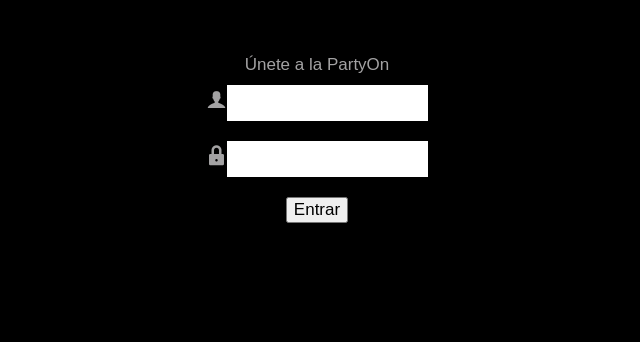
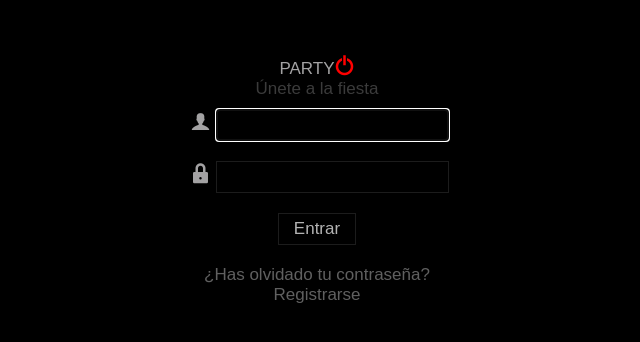
Before and after one commit to jdodev/partyon, a Django app: page /login/ in a window 1280 px wide. Shown: the top 342 px of the page, without its empty margins (323-963 px from the left). Run offline with Django 3.2, Linux system fonts and the light colour scheme; the visitor is signed in with stand-in values (Sample User, id 1); parts of the project's set-up code (start-up, migrations or seed data) failed here and were passed over; some libraries are stand-ins or nearby versions; some web fonts are replaced.

Commit message:
cambios formulario login

```diff
--- a/webapp/static/css/estilos.css
+++ b/webapp/static/css/estilos.css
@@ -32,6 +32,12 @@ footer ul li a{color:rgba(255,255,255,0.6)}
 .input{background:#000;border-top:1px solid #191919;border:0;color:#ff69b4;font-size:16px;margin-top:20px;padding-top:0;padding:1em;width:90%}
 #formulario{padding-top:30px}
 #formulario .combobox{background:0;font-size:14px;padding:10px 10px 10px 10px;border-radius:0;border:0;color:#bbb;line-height:1;-webkit-appearance:none}
+#formLogin .icon-lock{padding:5px}
+input{background:#000}
+#contenido #formLogin input{color:#ff69b4;border:1px solid #1c1c1c;padding:5px}
+#contenido #formLogin .icon-user{padding:5px}
+#contenido #formLogin #boton{background:0;border:1;color:#b3b3b3;padding:5px 15px 5px 15px}
+.icon-switch:before{color:#f00;content:"\e605"}
 .icon-location{padding-left:20px}
 .icono{font-size:20px;text-align:center}
 .letraicono{font-size:11px !important}
@@ -39,7 +45,7 @@ footer ul li a{color:rgba(255,255,255,0.6)}
 #contenido{padding-top:55px;padding-bottom:45px}
 #contenido #formLogin{text-align:center}
 #contenido #formLogin #user,#pass{font-size:14px;padding:10px 10px 10px 10px;border-radius:1;border:0;color:#bbb;line-height:1;margin-left:0 10px 0 10px;-webkit-appearance:none}
-#contenido #formLogin .titulo{padding-bottom:10px}
+#contenido #formLogin .titulo{color:#3b3b3b;padding-bottom:10px}
 .login{padding-top:990px}
 #contenido #configure{text-align:right}
 #contenido #info{color:#fff;text-align:center}
--- a/webapp/static/css/estilos.styl
+++ b/webapp/static/css/estilos.styl
@@ -111,6 +111,33 @@ footer ul li a{
    -webkit-appearance: none;
 
 }
+#formLogin .icon-lock{
+	padding:5px;
+}
+input{
+	background: #000;
+
+}
+#contenido #formLogin input{
+	color:hotpink;
+	border: 1px solid #1c1c1c;
+	padding:5px;
+}
+#contenido #formLogin .icon-user{
+	padding:5px;
+}
+
+#contenido #formLogin #boton{
+	background:000;
+	border:1;
+	color:#b3b3b3;
+	padding:5px 15px 5px 15px;
+}
+.icon-switch:before{
+	color:red;
+	content: "\e605";
+
+}
 .icon-location{
 
 	padding-left:20px;
@@ -153,7 +180,9 @@ footer ul li a{
 
 
 #contenido #formLogin .titulo{
+	color:#3b3b3b;
 	padding-bottom:10px;
+
 }
 /*#contenido #formLogin{
 	width:100%;
--- a/webapp/templates/login.html
+++ b/webapp/templates/login.html
@@ -9,19 +9,18 @@
         <meta name="viewport" content="width=device-width, initial-scale=1.0, maximum-scale=1.0"/>
         <link rel="stylesheet" href="{{STATIC_URL}}css/normalize.min.css"/>
         <link rel="stylesheet" href="{{STATIC_URL}}css/estilos.css">
-
         <script src="{{STATIC_URL}}js/vendor/modernizr-2.6.2-respond-1.1.0.min.js"></script>
     </head>
     <body>
-
         <section id="contenido">
             <form id="formLogin" action="#">
-            	<div class="titulo">Únete a la PartyOn</div>
-            	<span class="icon-user icono"></span><input id="user" type="text"> <br>
+            	PARTY<span class="icon-switch icono"></span><div class="titulo">Únete a la fiesta</div>
+            	<span class="icon-user icono"></span><input type="text" autofocus> <br>
                 <br>
-            	<span class="icon-lock icono"></span><input id="pass" type="password"><br><br>
-            	<input id="boton" type="submit" value="Entrar">
-
+            	<span class="icon-lock icono"></span><input type="password"><br><br>
+            	<input id="boton" type="submit" value="Entrar"><br><br>
+                <a href="#">¿Has olvidado tu contraseña?</a><br>
+                <a href="#">Registrarse</a>
             </form>
 
         </section>
```
Also changed, not shown: webapp/static/css/iconos.css (deleted, +0 -12 lines), webapp/static/css/iconos.styl (deleted, +0 -55 lines).
